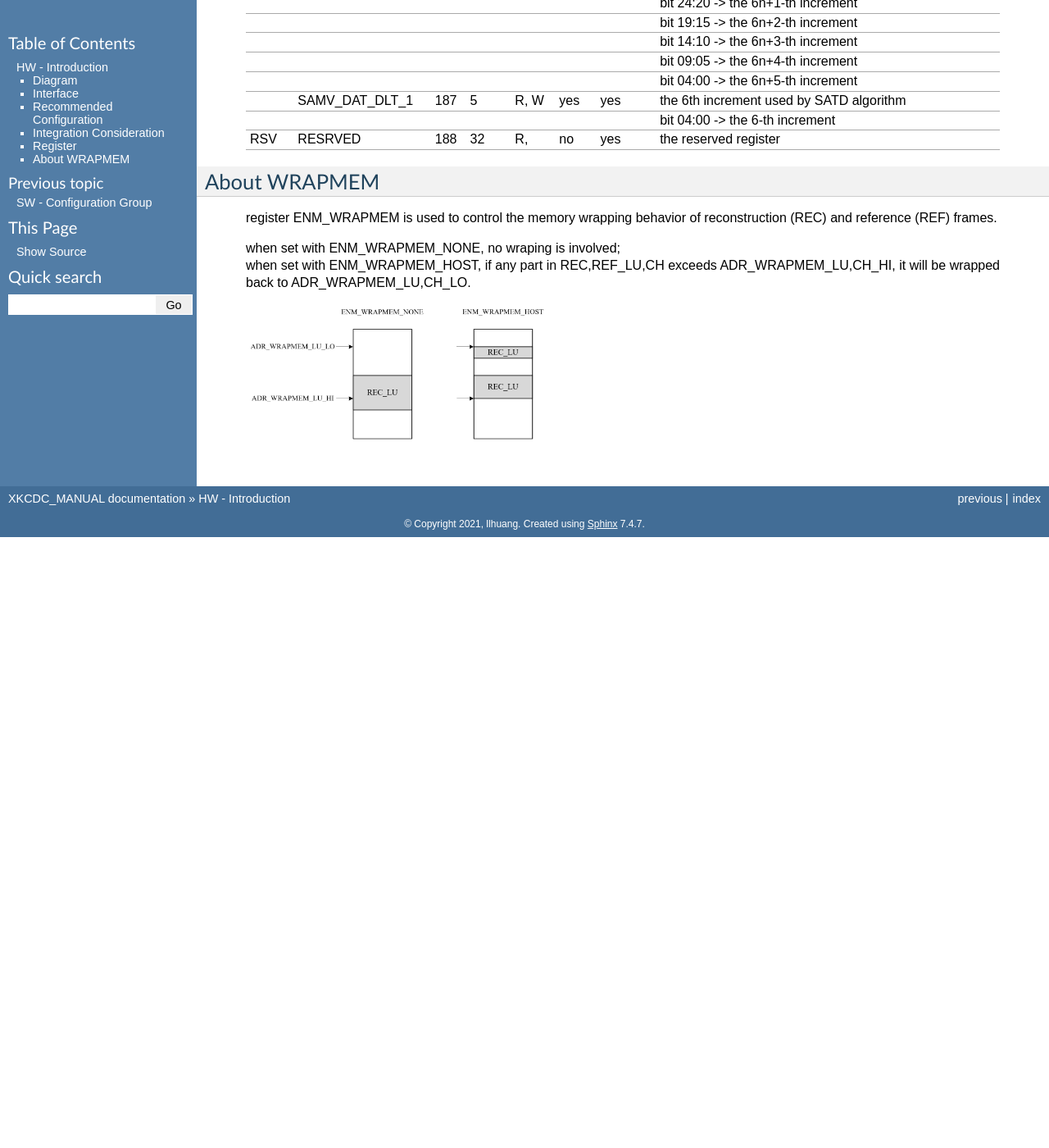
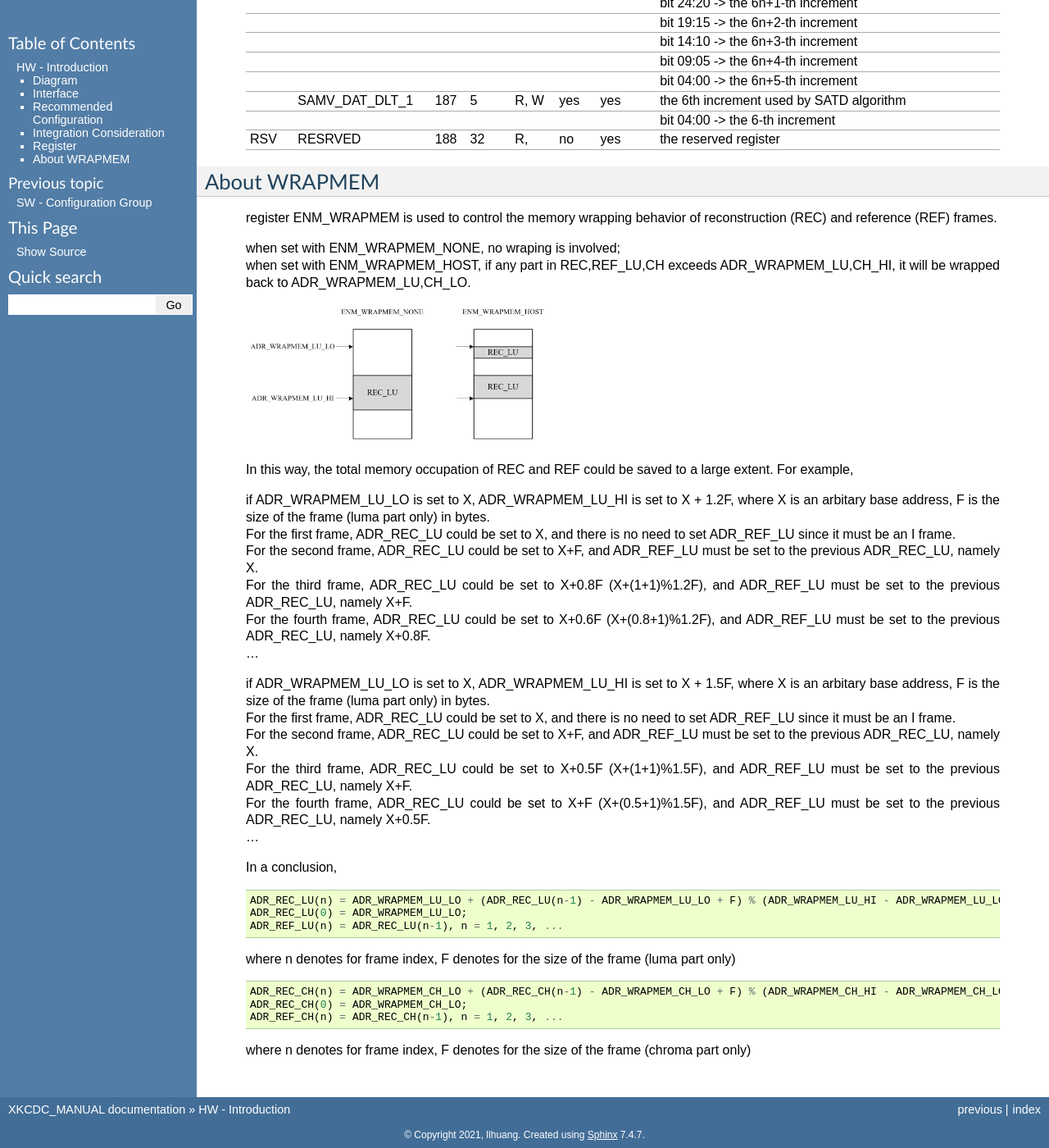
Before and after one commit to iamhll/xkcdc_manual, a Sphinx documentation site: the page built from manual/source/HwIntroduction/main.rst, in a window 1280 px wide and 1400 px high, scrolled down 20682 px. Shown: the whole window at 82% size. Built offline with Sphinx 7.4.7, drawn with Linux system fonts in a browser that asks for light colours; before the commit the page ends 21337 px from its top, so only the background shows below that.

Commit message:
- [MINOR] [SRC] [UPDATE] 1. HwIntroduction/main.rst a. "About WRAPMEM" updated

```diff
--- a/manual/source/HwIntroduction/main.rst
+++ b/manual/source/HwIntroduction/main.rst
@@ -783,3 +783,37 @@ About WRAPMEM
 
    .. image:: wrapmem.png
       :width: 40%
+
+   In this way, the total memory occupation of REC and REF could be saved to a large extent. For example,
+
+   | if ADR_WRAPMEM_LU_LO is set to X, ADR_WRAPMEM_LU_HI is set to X + 1.2F, where X is an arbitary base address, F is the size of the frame (luma part only) in bytes.
+   | For the first frame, ADR_REC_LU could be set to X, and there is no need to set ADR_REF_LU since it must be an I frame.
+   | For the second frame, ADR_REC_LU could be set to X+F, and ADR_REF_LU must be set to the previous ADR_REC_LU, namely X.
+   | For the third frame, ADR_REC_LU could be set to X+0.8F (X+(1+1)%1.2F), and ADR_REF_LU must be set to the previous ADR_REC_LU, namely X+F.
+   | For the fourth frame, ADR_REC_LU could be set to X+0.6F (X+(0.8+1)%1.2F), and ADR_REF_LU must be set to the previous ADR_REC_LU, namely X+0.8F.
+   | ...
+
+   | if ADR_WRAPMEM_LU_LO is set to X, ADR_WRAPMEM_LU_HI is set to X + 1.5F, where X is an arbitary base address, F is the size of the frame (luma part only) in bytes.
+   | For the first frame, ADR_REC_LU could be set to X, and there is no need to set ADR_REF_LU since it must be an I frame.
+   | For the second frame, ADR_REC_LU could be set to X+F, and ADR_REF_LU must be set to the previous ADR_REC_LU, namely X.
+   | For the third frame, ADR_REC_LU could be set to X+0.5F (X+(1+1)%1.5F), and ADR_REF_LU must be set to the previous ADR_REC_LU, namely X+F.
+   | For the fourth frame, ADR_REC_LU could be set to X+F (X+(0.5+1)%1.5F), and ADR_REF_LU must be set to the previous ADR_REC_LU, namely X+0.5F.
+   | ...
+
+   In a conclusion,
+
+   ::
+
+      ADR_REC_LU(n) = ADR_WRAPMEM_LU_LO + (ADR_REC_LU(n-1) - ADR_WRAPMEM_LU_LO + F) % (ADR_WRAPMEM_LU_HI - ADR_WRAPMEM_LU_LO), n = 1, 2, 3, ...
+      ADR_REC_LU(0) = ADR_WRAPMEM_LU_LO;
+      ADR_REF_LU(n) = ADR_REC_LU(n-1), n = 1, 2, 3, ...
+
+   where n denotes for frame index, F denotes for the size of the frame (luma part only)
+
+   ::
+
+      ADR_REC_CH(n) = ADR_WRAPMEM_CH_LO + (ADR_REC_CH(n-1) - ADR_WRAPMEM_CH_LO + F) % (ADR_WRAPMEM_CH_HI - ADR_WRAPMEM_CH_LO), n = 1, 2, 3, ...
+      ADR_REC_CH(0) = ADR_WRAPMEM_CH_LO;
+      ADR_REF_CH(n) = ADR_REC_CH(n-1), n = 1, 2, 3, ...
+
+   where n denotes for frame index, F denotes for the size of the frame (chroma part only)
```
